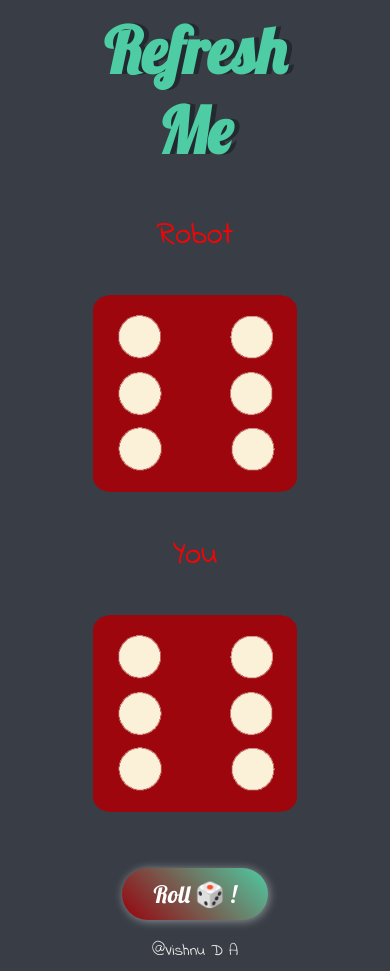
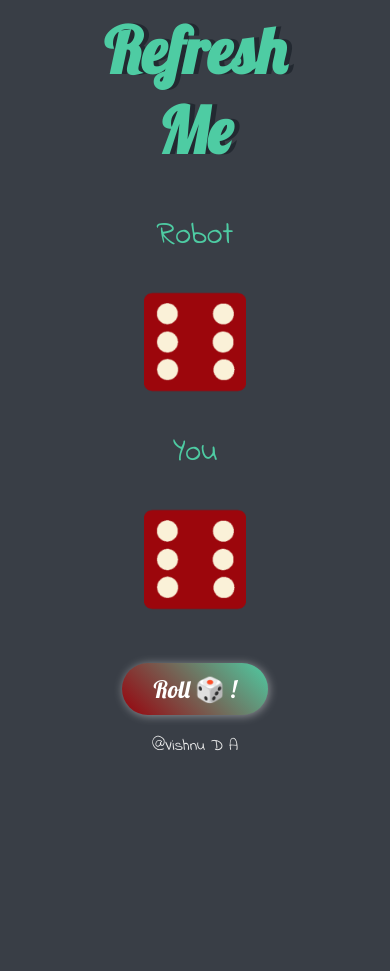
Before and after one commit to vishnuda373/dice-Game, a plain HTML site: page index.html in a window 390 px wide. After the commit the page ends 844 px from the top, so only its background shows below. Drawn offline with Linux system fonts and the light colour scheme.

Commit message:
Add files via upload

```diff
--- a/styles.css
+++ b/styles.css
@@ -73,8 +73,10 @@ footer{
     }
     p{
         font-size: 2rem;
-        /* color: #4ECCA3; */
-        color:red;
+        color: #4ECCA3;
         font-family: 'Indie Flower', cursive;
     }
+    img{
+        width:40%;
+    }
 }
```
